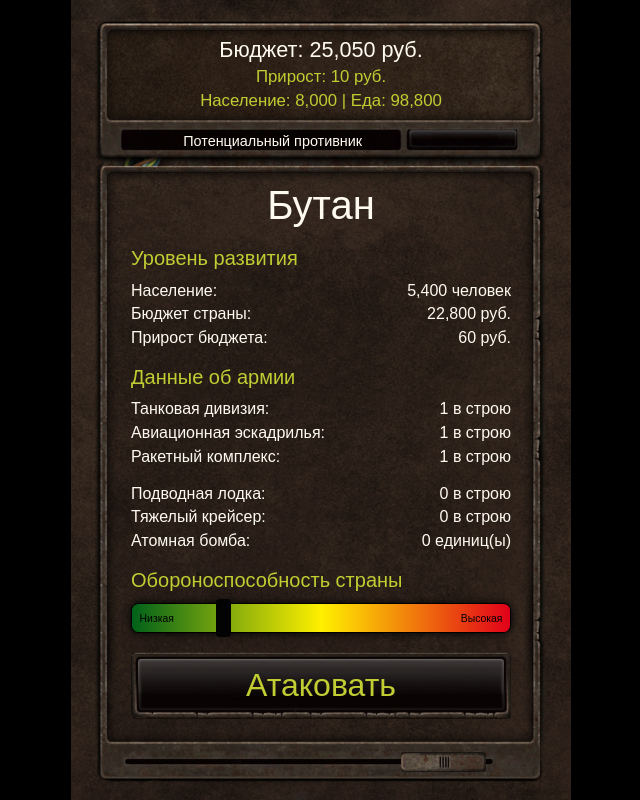
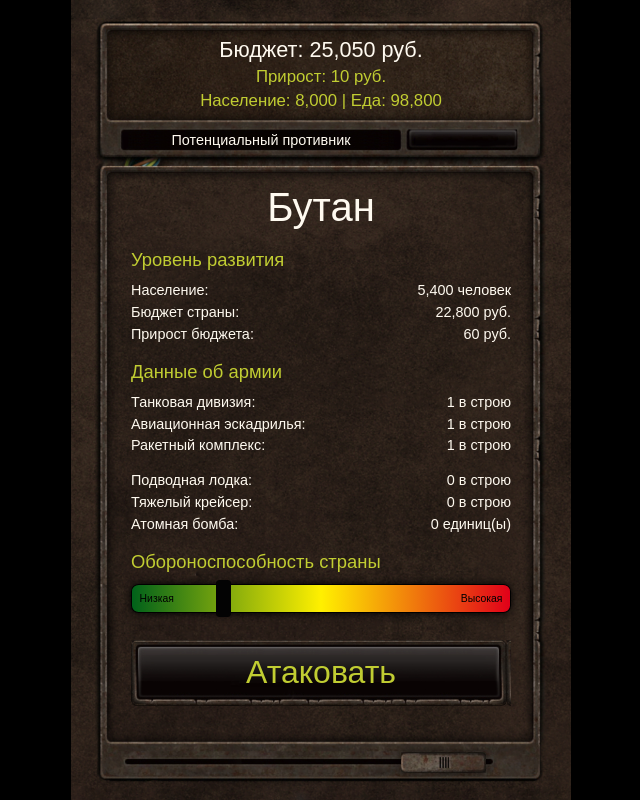
Before and after one commit to 1sses/revolution, a Vue app: page /enemy in a window 1280 px wide. Shown: the whole page, without its empty margins (319-959 px from the left). Built offline with nearby package versions, Linux system fonts and the light colour scheme.

Commit message:
Design fixes

```diff
--- a/src/App.vue
+++ b/src/App.vue
@@ -148,6 +148,7 @@ body {
 }
 
 .main {
+  position: relative;
   display: flex;
   flex-direction: column;
   align-items: center;
@@ -186,11 +187,13 @@ body {
     }
 
     .page-title {
-      position: relative;
-      top: 15%;
-      right: 20%;
+      position: absolute;
+      top: 15.2%;
+      left: 10%;
       margin: 2% 0;
+      width: 56%;
       font-size: 180%;
+      text-align: center;
     }
   }
 
@@ -201,13 +204,14 @@ body {
     align-items: center;
     width: 100%;
     height: 100%;
-    margin-top: 9%;
+    margin-top: 16%;
     padding: 0 12%;
 
     .slider {
       position: absolute;
       bottom: 4.5%;
       width: 17%;
+      box-shadow: 0 0 10px 0 rgba(0, 0, 0, 0.5);
       transition: left 0.2s;
     }
   }
--- a/src/components/InfoItem.vue
+++ b/src/components/InfoItem.vue
@@ -22,6 +22,6 @@ defineProps<IProps>();
   justify-content: space-between;
   align-items: center;
   margin: 1.5% 0;
-  font-size: 200%;
+  font-size: 180%;
 }
 </style>
--- a/src/views/EnemyView.vue
+++ b/src/views/EnemyView.vue
@@ -44,7 +44,7 @@
       Обороноспособность страны
     </h2>
     <SliderLine :value="defenseCapability" />
-    <WideButton text="Атаковать" style="margin-top: 5%" @btn-click="attack" />
+    <WideButton text="Атаковать" style="margin-top: 7%" @btn-click="attack" />
   </section>
 </template>
 
@@ -148,12 +148,12 @@ section {
   height: 95%;
 
   .title {
-    font-size: 250%;
+    font-size: 230%;
     margin-bottom: 3%;
   }
 
   .country-name {
-    margin: 0 0 5%;
+    margin: -2% 0 5%;
     font-size: 500%;
     font-weight: 400;
   }
--- a/src/views/MilitaryView.vue
+++ b/src/views/MilitaryView.vue
@@ -1,6 +1,6 @@
 <template>
   <section>
-    <h2 class="title">Угроза вторжения</h2>
+    <h2 class="title" style="margin-top: 1%">Угроза вторжения</h2>
     <SliderLine :value="threatOfInvasion" />
     <h2 class="title" style="margin-top: 5%">Угроза атомной бомбардировки</h2>
     <SliderLine :value="13" />
--- a/src/views/StatisticsView.vue
+++ b/src/views/StatisticsView.vue
@@ -4,7 +4,10 @@
     <InfoItem label="Предприятий построено:" :value="stats.industryBuilt" />
     <InfoItem label="Сформировано ВС:" :value="stats.militaryBuilt" />
     <InfoItem label="Атомное оружие:" :value="military[6] > 0 ? 'Да' : 'Нет'" />
-    <h2 class="green title" style="text-align: center; margin-top: 5%">
+    <h2
+      class="green title"
+      style="text-align: center; margin-top: 5%; font-size: 250%"
+    >
       Статус:
     </h2>
     <h1 class="status-name" style="text-align: center">{{ status }}</h1>
@@ -66,7 +69,7 @@ section {
   width: 100%;
 
   .title {
-    font-size: 250%;
+    font-size: 230%;
     margin-bottom: 3%;
   }
 
```
